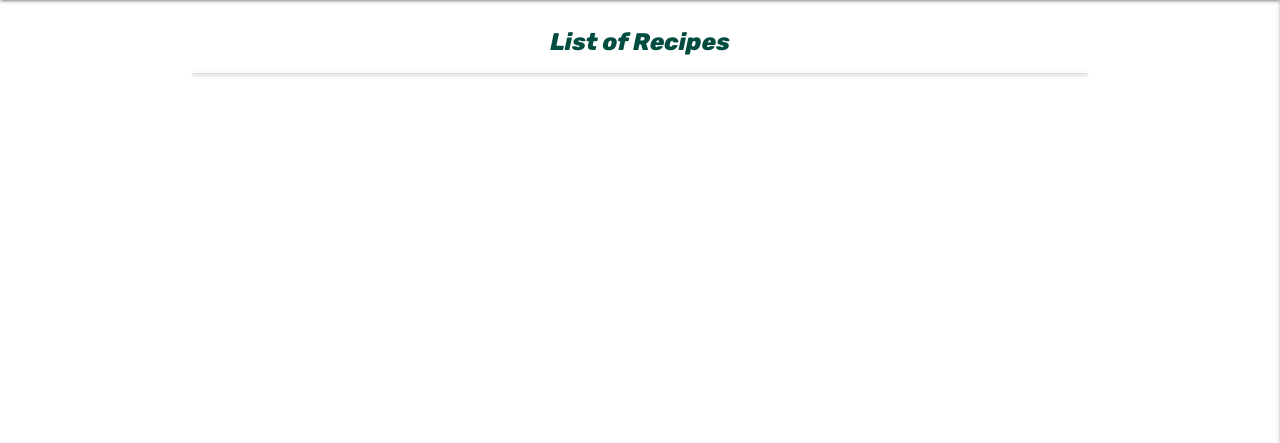
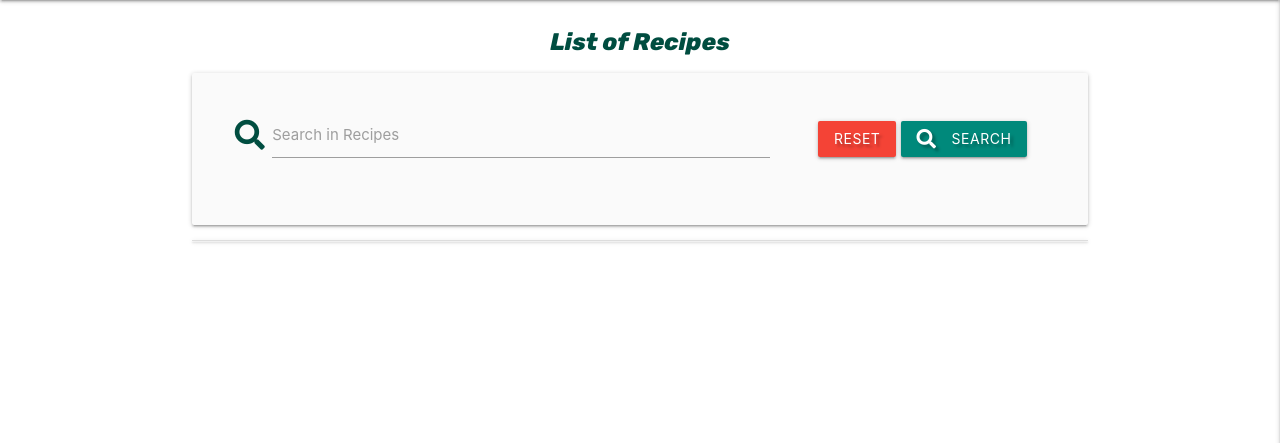
Before and after one commit to Code-Institute-Submissions/cookio, a Flask app: page / in a window 1280 px wide. Shown: the part 64-507 px from the top of the page. Run offline with Flask 2, Linux system fonts and the light colour scheme; data that the repository does not hold is empty; some libraries are stand-ins or nearby versions.

Commit message:
add search field and functionality

```diff
--- a/templates/recipes.html
+++ b/templates/recipes.html
@@ -2,6 +2,23 @@
 {% block content %}
 
 <h3 class="teal-text text-darken-4 center-align upper-title">List of Recipes</h3>
+<div class="row card-panel grey lighten-5">
+    <form action="{{ url_for('search') }}" method="post" class="col s12">
+        <div class="row valign-wrapper center-align">
+            <div class="input-field col s12 m8">
+                <i class="fas fa-search prefix teal-text text-darken-4"></i>
+                <input type="text" name="query" id="query" minlength="2" class="validate" required>
+                <label for="query">Search in Recipes</label>
+            </div>
+            <div class="col s12 m4">
+                <a href="{{ url_for('get_recipes') }}" class="red btn text-shadow">Reset</a>
+                <button type="submit" class="teal darken-1 btn text-shadow">
+                    <i class="fas fa-search left"></i> Search
+                </button>
+            </div>
+        </div>
+    </form>
+</div>
 
 <ul class="collapsible">
     {% for recipe in recipes %}
@@ -10,7 +27,8 @@
             <div class="col s3">
                 <i class="fas fa-arrow-down"></i>
                 {% if session.user|lower == recipe.created_by|lower %}
-                <a href="{{ url_for('delete_recipe', recipe_id=recipe._id) }}" class="btn-small green accent-4">Delete</a>
+                <a href="{{ url_for('delete_recipe', recipe_id=recipe._id) }}"
+                    class="btn-small green accent-4">Delete</a>
                 <a href="{{ url_for('edit_recipe', recipe_id=recipe._id) }}" class="btn-small teal accent-4">Edit</a>
                 {% endif %}
             </div>
```
